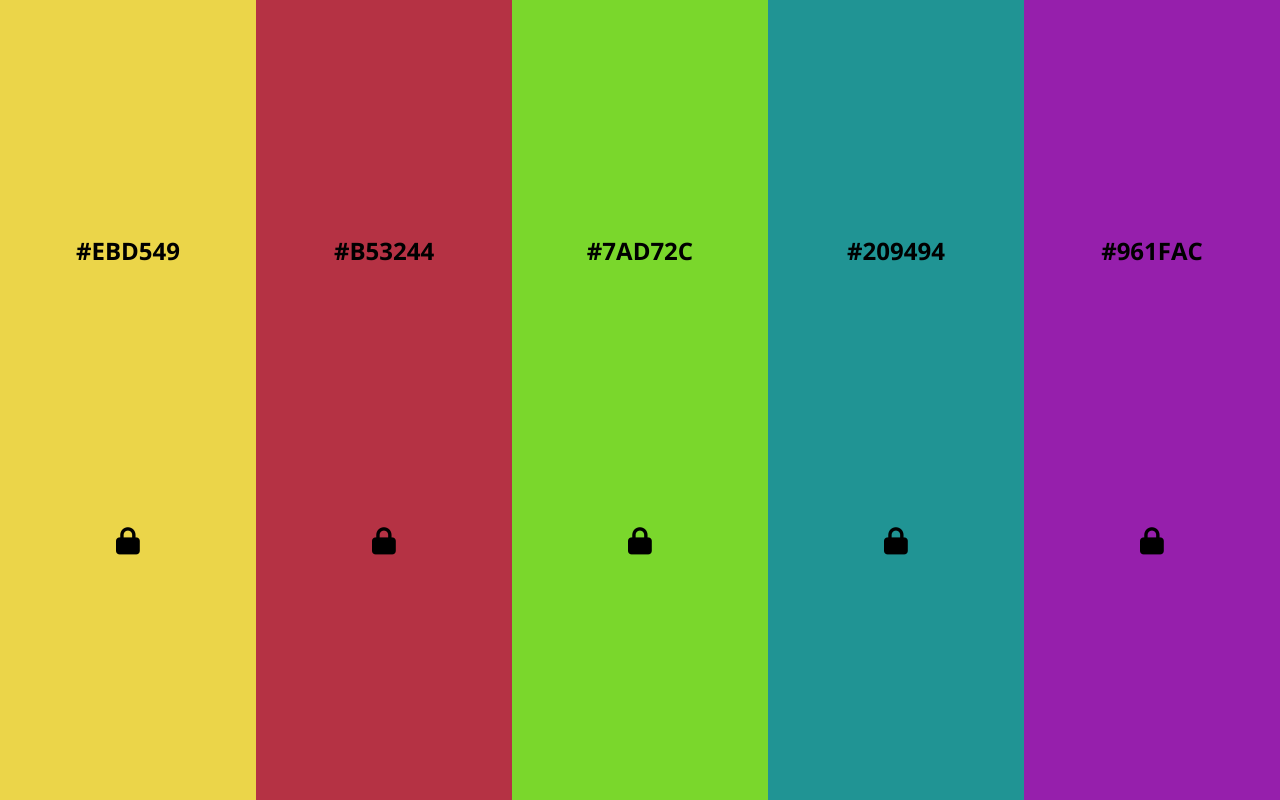
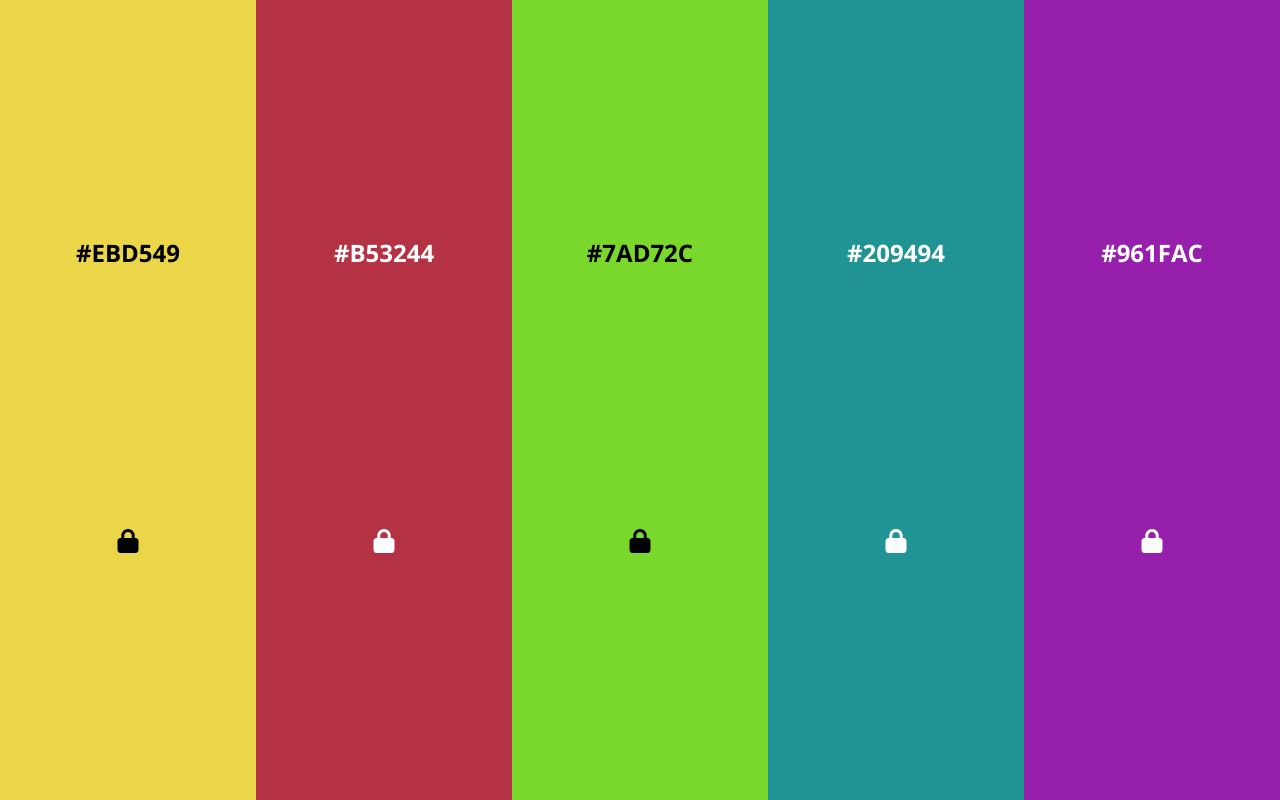
Before and after one commit to mariiaovs/Colors, a plain HTML site: page index.html in a window 1280 px wide. Drawn offline with nearby package versions, Linux system fonts and the light colour scheme.

Commit message:
set new colors by pressing space

```diff
--- a/app.js
+++ b/app.js
@@ -1,6 +1,12 @@
 const colorSections = document.querySelectorAll('[data-js="color"]');
 
 const hexCodes = "0123456789ABCDEF";
+
+document.addEventListener("keydown", (event) => {
+  if (event.code === "Space") {
+    setRandomColors();
+  }
+});
 
 function generateRandomColor() {
   let color = "#";
@@ -14,9 +20,10 @@ function setRandomColors() {
   colorSections.forEach((colorSection) => {
     const color = generateRandomColor();
     const heading = colorSection.querySelector("h2");
+    const lock = colorSection.querySelector("button");
     heading.textContent = color;
-    heading.style.color = calculateLuminance(color) >= 0.18 ? "black" : "white";
-    console.log(calculateLuminance(color));
+    heading.style.color = calculateLuminance(color) >= 0.5 ? "black" : "white";
+    lock.style.color = calculateLuminance(color) >= 0.5 ? "black" : "white";
     colorSection.style.background = color;
   });
 }
@@ -27,6 +34,5 @@ function calculateLuminance(hexColor) {
   let r = parseInt(hexColor.substring(1, 3), 16) / 255;
   let g = parseInt(hexColor.substring(3, 5), 16) / 255;
   let b = parseInt(hexColor.substring(5, 7), 16) / 255;
-
   return 0.2126 * r + 0.7152 * g + 0.0722 * b;
 }
--- a/styles.css
+++ b/styles.css
@@ -6,6 +6,7 @@
 
 body {
   font-family: "Open Sans", sans-serif;
+  font-size: 1rem;
   height: 100vh;
   display: flex;
 }
@@ -31,9 +32,9 @@ body {
 }
 
 .color button {
+  font-size: 1.5rem;
   border: none;
   background: none;
-  font-size: 1.7rem;
   color: #000000;
   padding: 1.5rem;
   border-radius: 5px;
```
